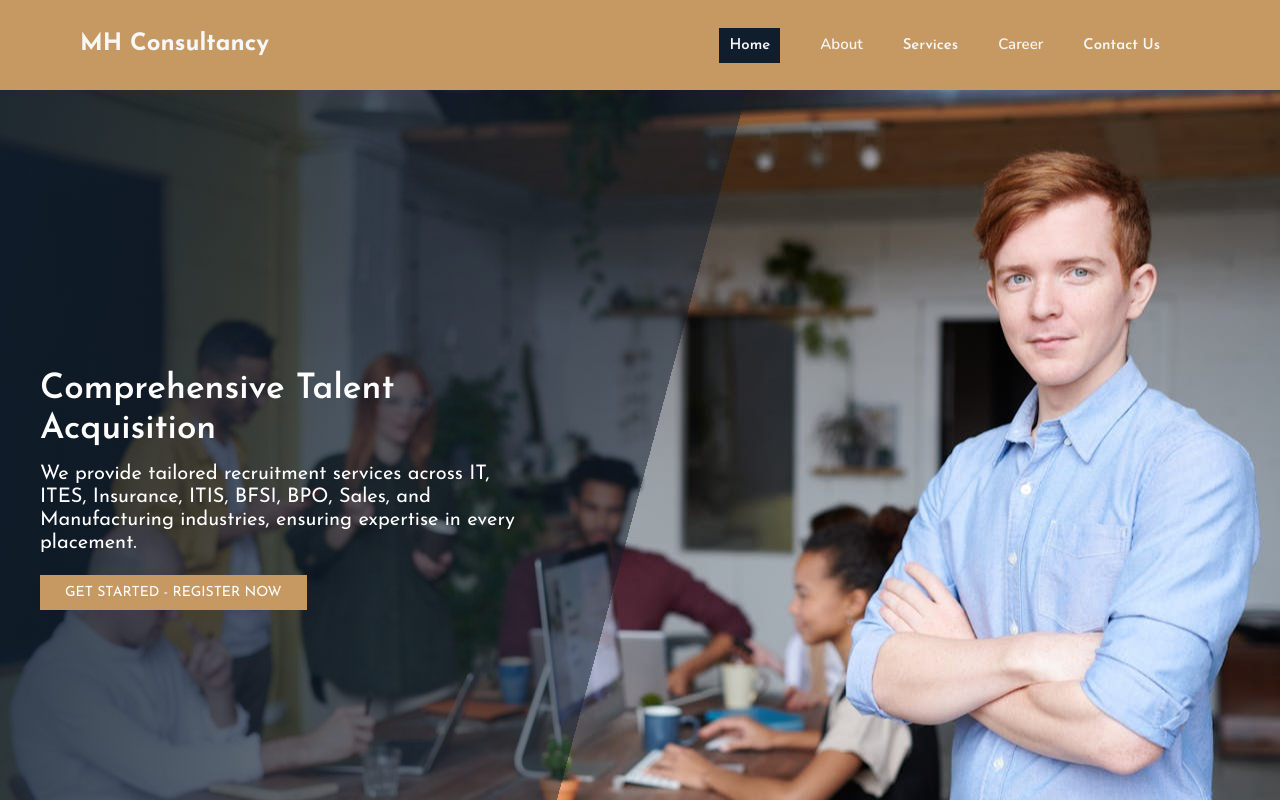
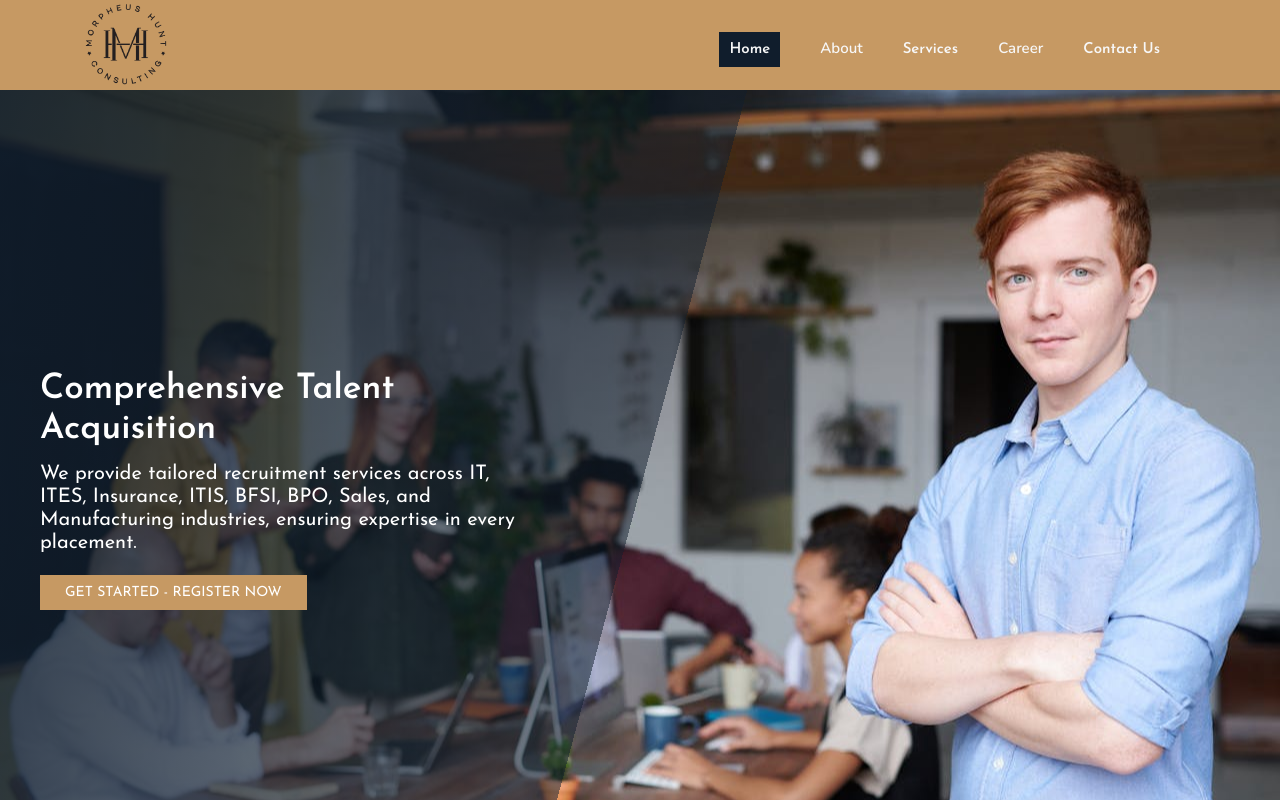
Before and after one commit to Agasthian/morpheusV2.0, a React (Create React App) app: page / in a window 1280 px wide. Shown: the top 800 px of the page. Built offline with nearby package versions, Linux system fonts and the light colour scheme.

Commit message:
Added Logo

```diff
--- a/src/components/header/header.jsx
+++ b/src/components/header/header.jsx
@@ -1,6 +1,7 @@
 import React, { useState } from "react";
 import { Link, NavLink } from "react-router-dom";
 import { SlMenu } from "react-icons/sl";
+import Logo from "../../assets/logo.png";
 
 import "./header.styles.scss";
 
@@ -12,7 +13,9 @@ const Header = (props) => {
       <div className="headerFlexBox">
         <div className="headerFlexBox_Logo">
           <h2>
-            <Link to="/">MH Consultancy</Link>
+            <Link to="/">
+              <img src={Logo} alt="mh logo" />
+            </Link>
           </h2>
         </div>
 
--- a/src/components/header/header.styles.scss
+++ b/src/components/header/header.styles.scss
@@ -16,6 +16,7 @@
   }
 
   @include respond(phone-max) {
+    height: 11rem;
     a {
       color: $color-black;
     }
@@ -34,6 +35,14 @@
   padding: 0 8rem;
 
   &_Logo {
+    img {
+      width: 90px;
+    }
+    @include respond(phone-max) {
+      img {
+        width: 80px;
+      }
+    }
   }
 
   &_DesktopMenu {
```
Also changed, not shown: src/assets/Logo1.png (added), src/assets/logo.png (added).
